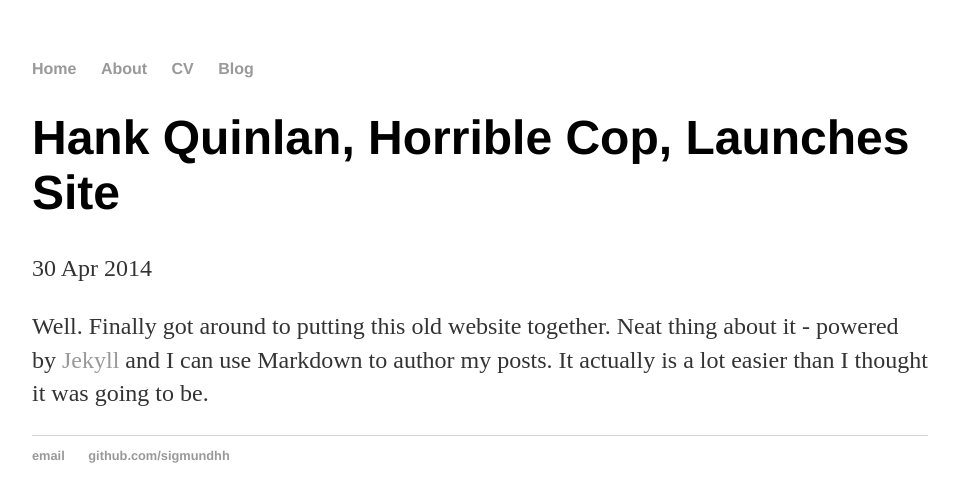
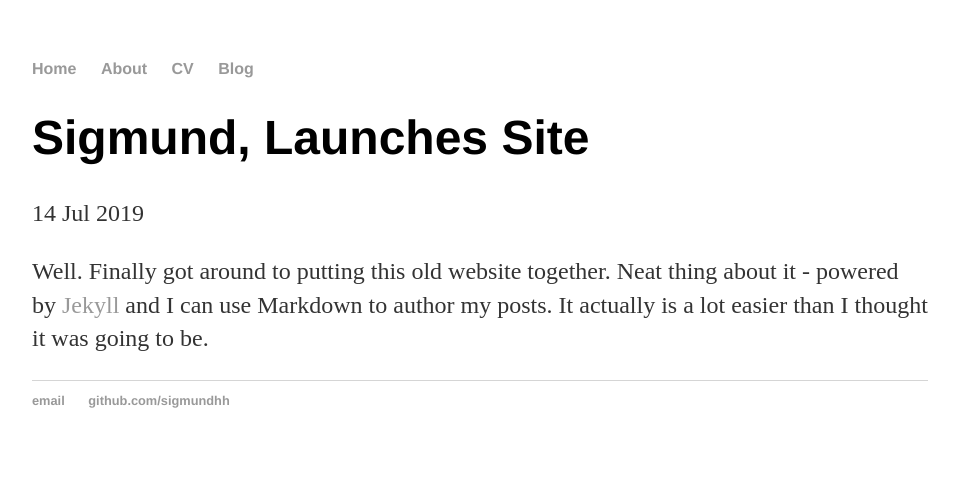
Before and after one commit to sigmundhh/sigmundhh.github.io, a Jekyll site: the page built from _posts/2014-04-30-hank-quinlan-site-launched.md, in a window 1280 px wide. Shown: the top 502 px of the page, without its empty margins (160-1119 px from the left). Built offline with Jekyll 4.4.1, drawn with Linux system fonts in a browser that asks for light colours.

Commit message:
Update 2014-04-30-hank-quinlan-site-launched.md
Update date

```diff
--- a/_posts/2014-04-30-hank-quinlan-site-launched.md
+++ b/_posts/2014-04-30-hank-quinlan-site-launched.md
@@ -1,7 +1,7 @@
 ---
 layout: post
-title: "Hank Quinlan, Horrible Cop, Launches Site"
-date: 2014-04-30
+title: "Sigmund, Launches Site"
+date: 2019-07-14
 ---
 
 Well. Finally got around to putting this old website together. Neat thing about it - powered by [Jekyll](http://jekyllrb.com) and I can use Markdown to author my posts. It actually is a lot easier than I thought it was going to be.
```
